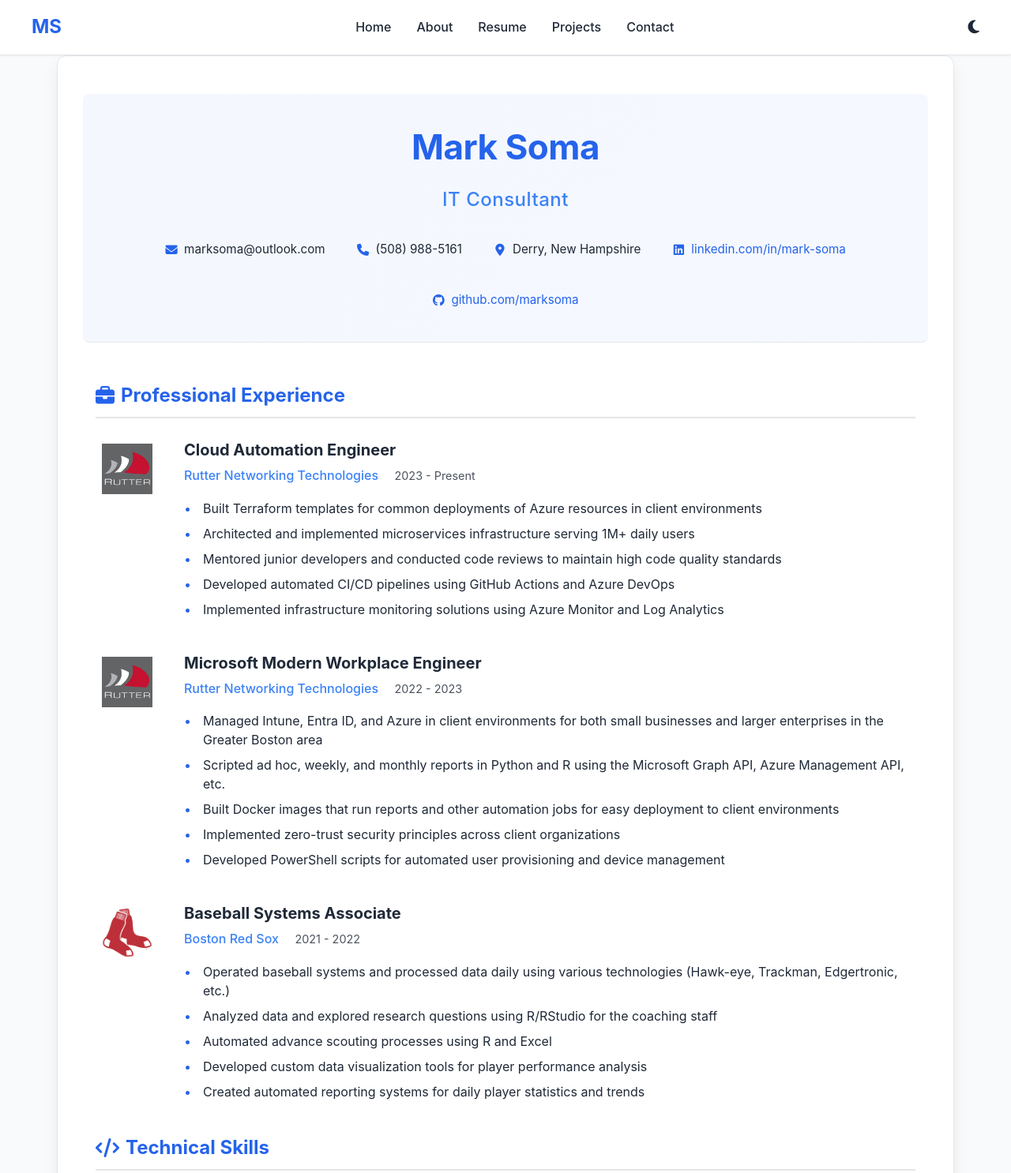
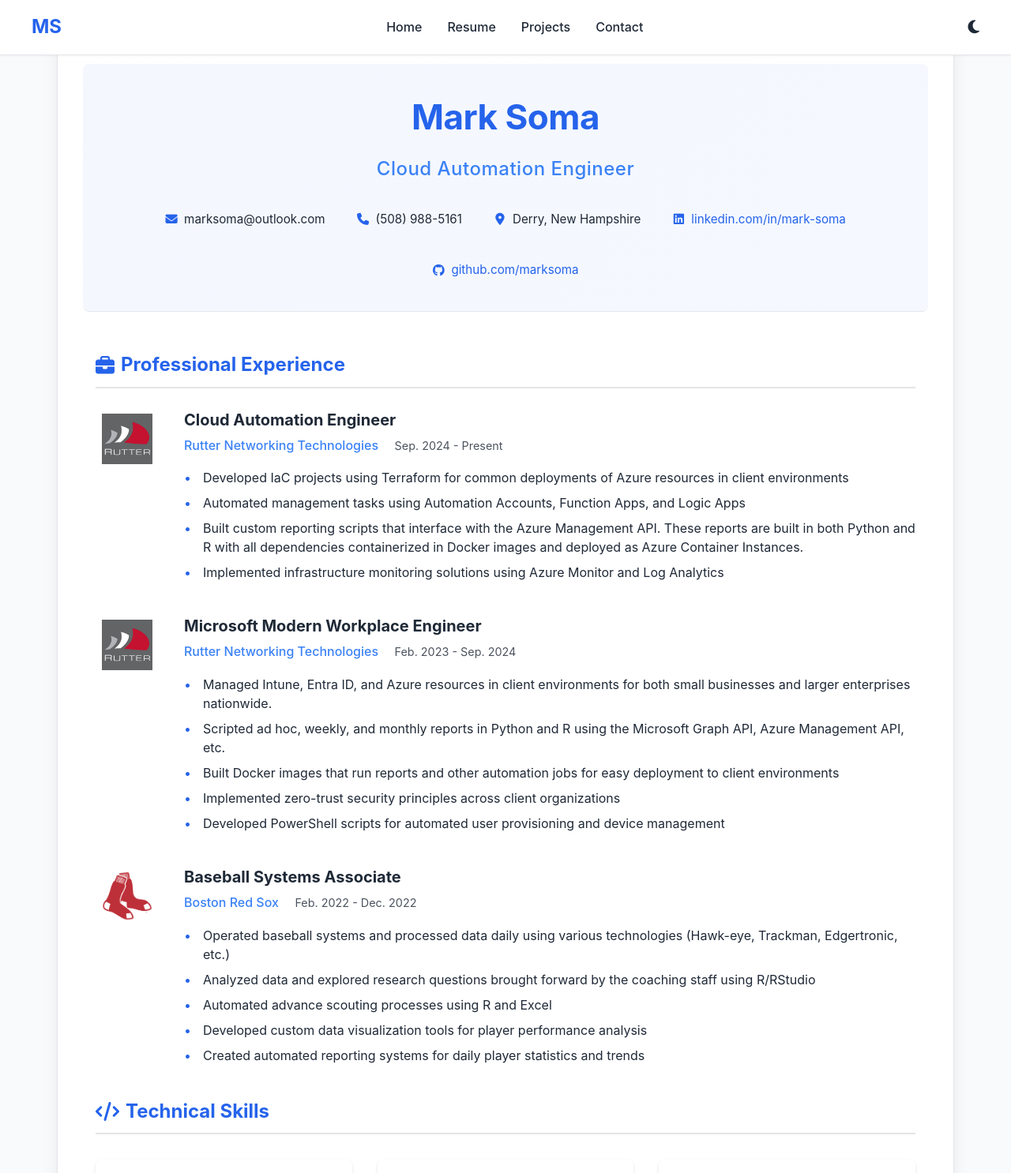
Before and after one commit to MarkSoma/MarkSoma-Com, a plain HTML site: page pages/resume.html in a window 1280 px wide. Shown: the top 1486 px of the page at 79% size. Drawn offline with Linux system fonts and the light colour scheme.

Commit message:
Updated navigation and resume content

```diff
--- a/pages/resume.html
+++ b/pages/resume.html
@@ -13,7 +13,6 @@
       <div class="logo">MS</div>
       <div class="nav-links">
         <a href="../index.html" class="nav-link">Home</a>
-        <a href="about.html" class="nav-link">About</a>
         <a href="resume.html" class="nav-link">Resume</a>
         <a href="projects.html" class="nav-link">Projects</a>
         <a href="contact.html" class="nav-link">Contact</a>
@@ -27,11 +26,10 @@
   <main id="main-content">
     <section class="resume-section">
       <div class="container">
-        <h2>Resume</h2>
         <div class="resume-content">
           <div class="resume-header">
             <h1>Mark Soma</h1>
-            <p class="resume-title">IT Consultant</p>
+            <p class="resume-title">Cloud Automation Engineer</p>
             <div class="resume-contact">
               <p><i class="fas fa-envelope"></i> marksoma@outlook.com</p>
               <p><i class="fas fa-phone"></i> (508) 988-5161</p>
@@ -51,13 +49,12 @@
                 <div class="experience-header">
                   <h4>Cloud Automation Engineer</h4>
                   <span class="company">Rutter Networking Technologies</span>
-                  <span class="date">2023 - Present</span>
+                  <span class="date">Sep. 2024 - Present</span>
                 </div>
                 <ul class="experience-details">
-                  <li>Built Terraform templates for common deployments of Azure resources in client environments</li>
-                  <li>Architected and implemented microservices infrastructure serving 1M+ daily users</li>
-                  <li>Mentored junior developers and conducted code reviews to maintain high code quality standards</li>
-                  <li>Developed automated CI/CD pipelines using GitHub Actions and Azure DevOps</li>
+                  <li>Developed IaC projects using Terraform for common deployments of Azure resources in client environments</li>
+                  <li>Automated management tasks using Automation Accounts, Function Apps, and Logic Apps</li>
+                  <li>Built custom reporting scripts that interface with the Azure Management API. These reports are built in both Python and R with all dependencies containerized in Docker images and deployed as Azure Container Instances.</li>
                   <li>Implemented infrastructure monitoring solutions using Azure Monitor and Log Analytics</li>
                 </ul>
               </div>
@@ -71,10 +68,10 @@
                 <div class="experience-header">
                   <h4>Microsoft Modern Workplace Engineer</h4>
                   <span class="company">Rutter Networking Technologies</span>
-                  <span class="date">2022 - 2023</span>
+                  <span class="date">Feb. 2023 - Sep. 2024</span>
                 </div>
                 <ul class="experience-details">
-                  <li>Managed Intune, Entra ID, and Azure in client environments for both small businesses and larger enterprises in the Greater Boston area</li>
+                  <li>Managed Intune, Entra ID, and Azure resources in client environments for both small businesses and larger enterprises nationwide.</li>
                   <li>Scripted ad hoc, weekly, and monthly reports in Python and R using the Microsoft Graph API, Azure Management API, etc.</li>
                   <li>Built Docker images that run reports and other automation jobs for easy deployment to client environments</li>
                   <li>Implemented zero-trust security principles across client organizations</li>
@@ -91,11 +88,11 @@
                 <div class="experience-header">
                   <h4>Baseball Systems Associate</h4>
                   <span class="company">Boston Red Sox</span>
-                  <span class="date">2021 - 2022</span>
+                  <span class="date">Feb. 2022 - Dec. 2022</span>
                 </div>
                 <ul class="experience-details">
                   <li>Operated baseball systems and processed data daily using various technologies (Hawk-eye, Trackman, Edgertronic, etc.)</li>
-                  <li>Analyzed data and explored research questions using R/RStudio for the coaching staff</li>
+                  <li>Analyzed data and explored research questions brought forward by the coaching staff using R/RStudio</li>
                   <li>Automated advance scouting processes using R and Excel</li>
                   <li>Developed custom data visualization tools for player performance analysis</li>
                   <li>Created automated reporting systems for daily player statistics and trends</li>
@@ -313,7 +310,7 @@
 
   <footer>
     <div class="container">
-      <p>&copy; 2024 Mark Soma. All rights reserved.</p>
+      <p>&copy; 2025 Mark Soma. All rights reserved.</p>
     </div>
   </footer>
   <script src="../js/theme.js"></script>
```
